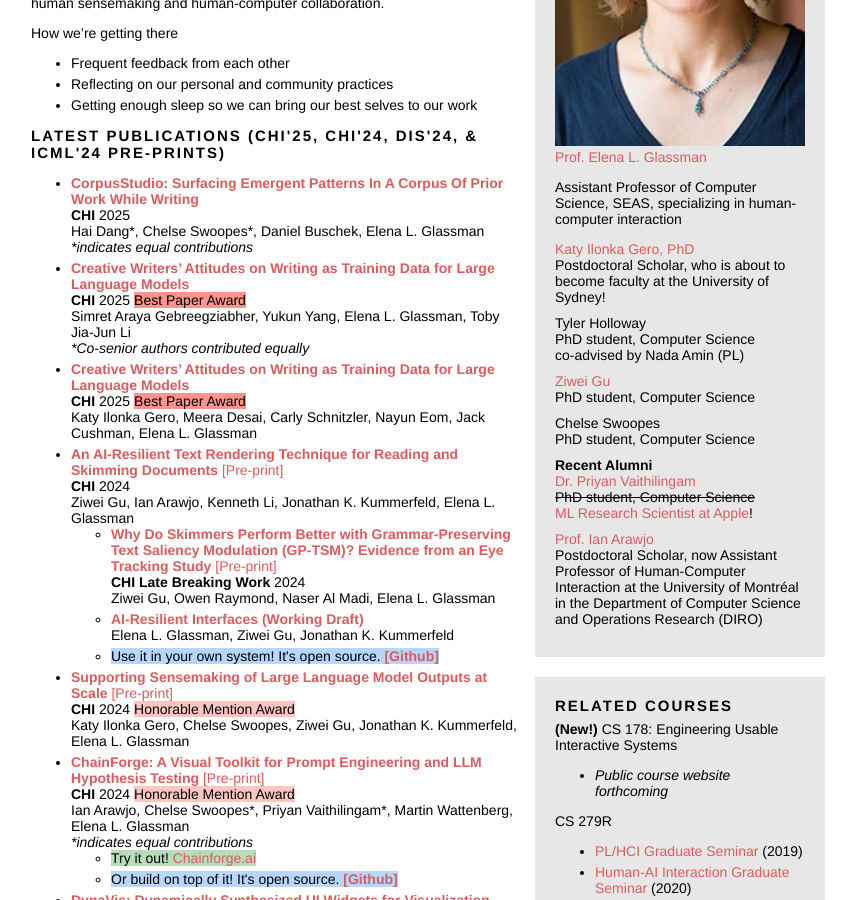
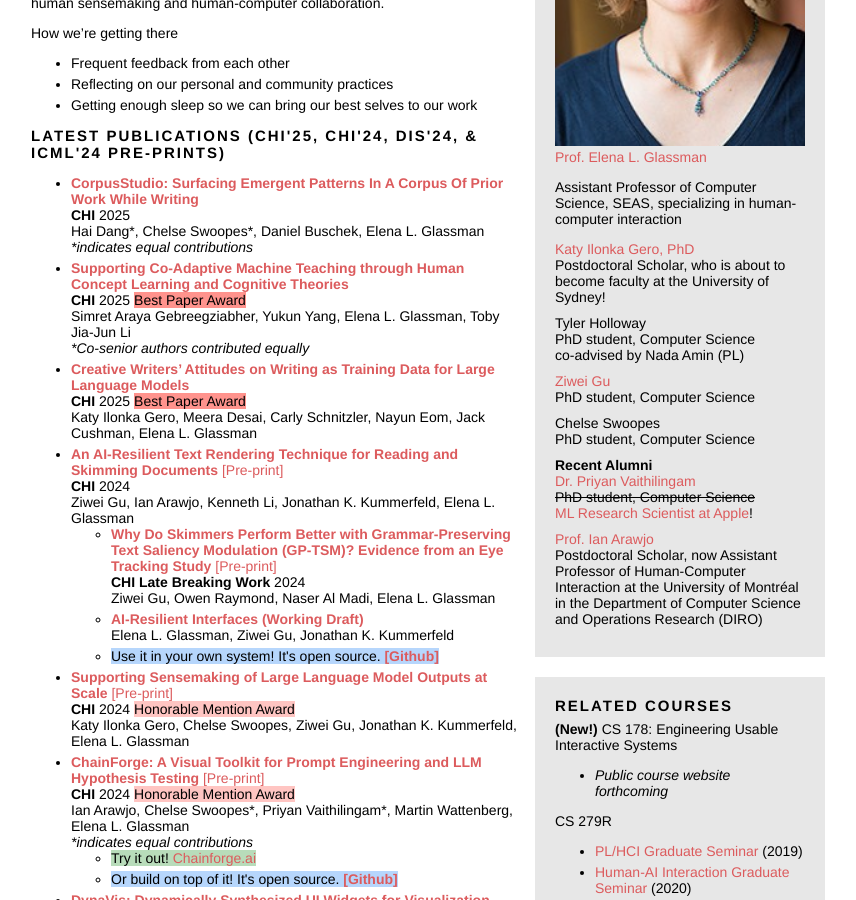
Before and after one commit to eglassman/eglassman.github.io, a Jekyll site: the page built from index.html, in a window 1280 px wide and 900 px high, scrolled down 521 px. Shown: the whole window, without its empty margins (212-1068 px from the left). Built offline with Jekyll 4.4.1, drawn with Linux system fonts in a browser that asks for light colours.

Commit message:
fixed title

```diff
--- a/index.html
+++ b/index.html
@@ -87,7 +87,7 @@ layout: default
           <br/>Hai Dang*, Chelse Swoopes*, Daniel Buschek, Elena L. Glassman
           <br/><i>*indicates equal contributions</i>
         </li>
-        <li><a href="papers/mocha_chi25.pdf"><b>Creative Writers’ Attitudes on Writing as Training Data for Large Language Models</b></a>
+        <li><a href="papers/mocha_chi25.pdf"><b>Supporting Co-Adaptive Machine Teaching through Human Concept Learning and Cognitive Theories</b></a>
           <br/><b>CHI</b> 2025 <em-best>Best Paper Award</em-best>
           <br/>Simret Araya Gebreegziabher, Yukun Yang, Elena L. Glassman, Toby Jia-Jun Li
           <br/><i>*Co-senior authors contributed equally</i>
```
